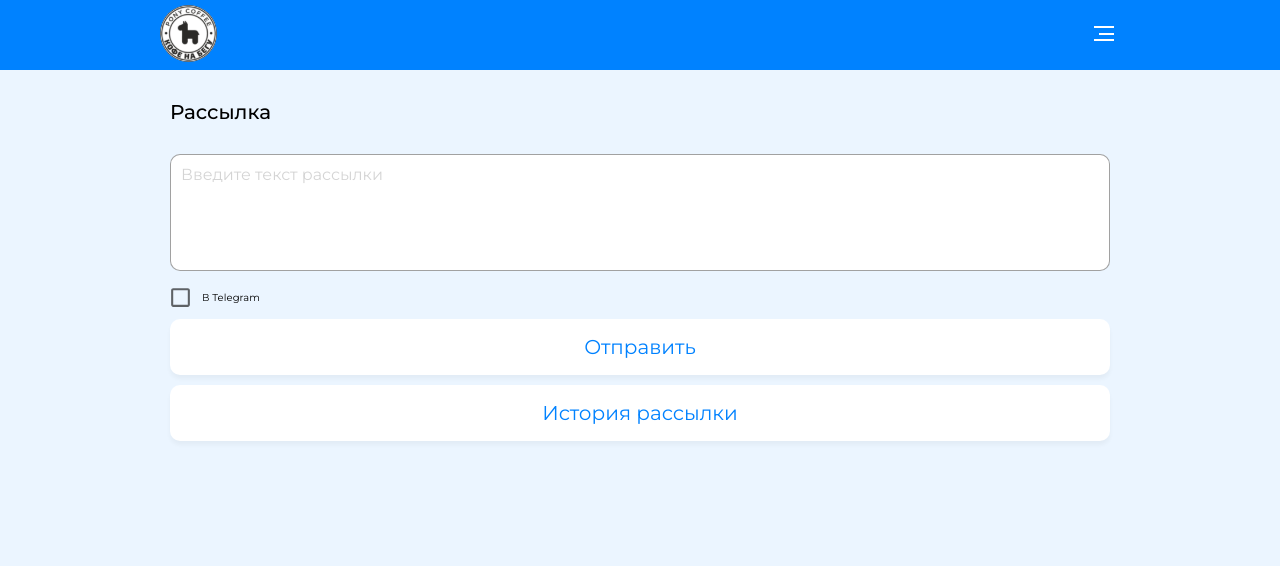
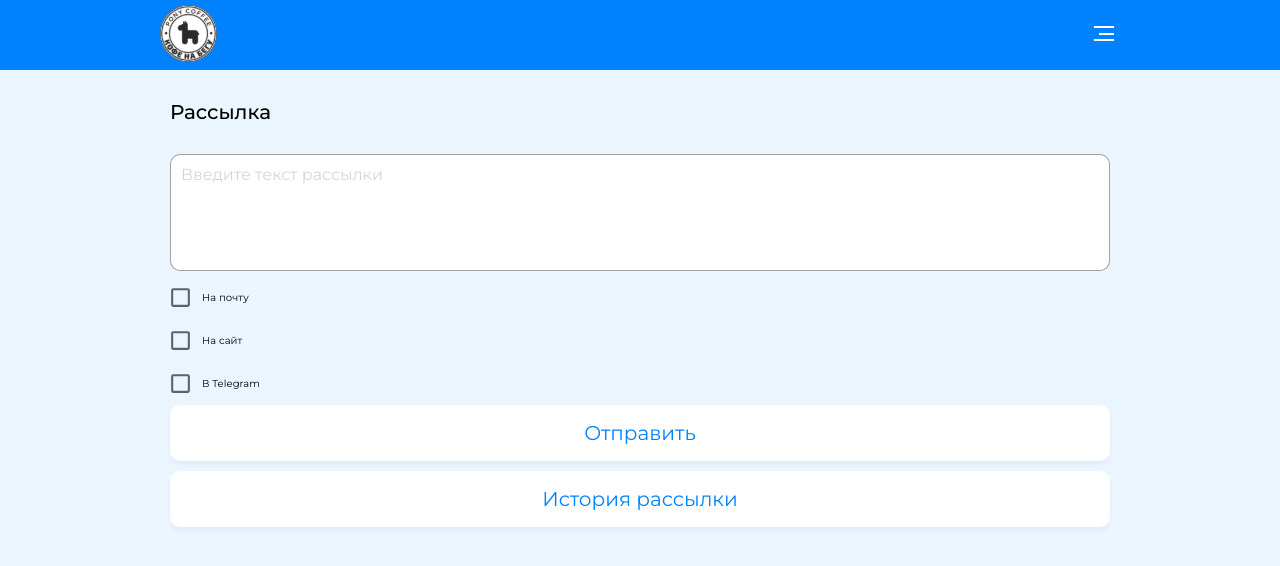
Before and after one commit to ndpkn/pony-coffee, a Next.js app: page /seending in a window 1280 px wide. Shown: the top 566 px of the page. Built offline with nearby package versions, Linux system fonts and the light colour scheme.

Commit message:
some changes

```diff
--- a/components/screens/SeendingView.jsx
+++ b/components/screens/SeendingView.jsx
@@ -11,16 +11,16 @@ import ErrorMessage from '../ui/ErrorMessage'
 import LoadedMessage from '../ui/LoadedMessage'
 
 const options = [
-    // {
-    //     label: 'На почту',
-    //     value: 'email',
-    //     default: false
-    // },
-    // {
-    //     label: 'На сайт',
-    //     value: 'site',
-    //     default: false
-    // },
+    {
+        label: 'На почту',
+        value: 'email',
+        default: false
+    },
+    {
+        label: 'На сайт',
+        value: 'site',
+        default: false
+    },
     {
         label: 'В Telegram',
         value: 'telegram',
```
Also changed, not shown: components/screens/SeendingHistoryView.jsx (+20 -5 lines).
